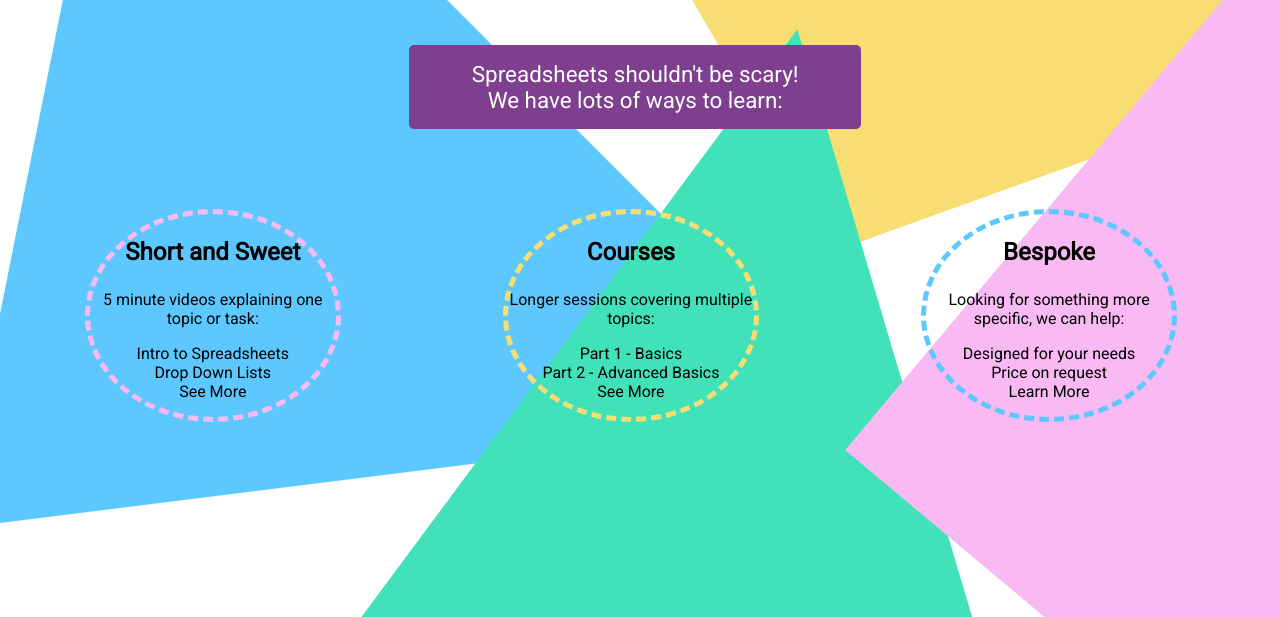
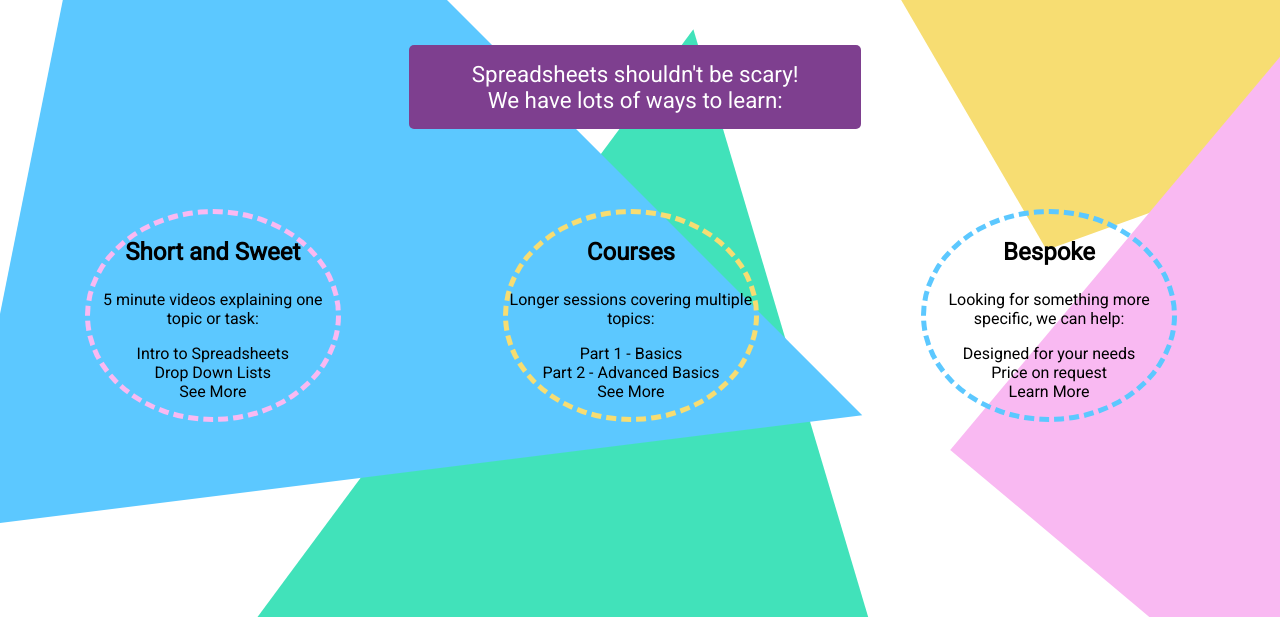
Before and after one commit to lauralikespi/lauralikespi.io, a plain HTML site: page spreadsheet-school.html in a window 1280 px wide. Shown: the part 183-800 px from the top of the page. Drawn offline with nearby package versions, Linux system fonts and the light colour scheme.

Commit message:
splitting triange 3 and 4 into separate divs on all pages

```diff
--- a/spreadsheet-school.html
+++ b/spreadsheet-school.html
@@ -143,10 +143,14 @@
 						</div>
 					</div>
 				</div>
-				<div class="single">
+				<div class="single back">
 					<div class="flexbox_inner">
 						<div id="triangle3">
 						</div>
+					</div>
+				</div>
+				<div class="single back">
+					<div class="flexbox_inner">
 						<div id="triangle4">
 						</div>
 						<!-- <div id="triangle5">
```
